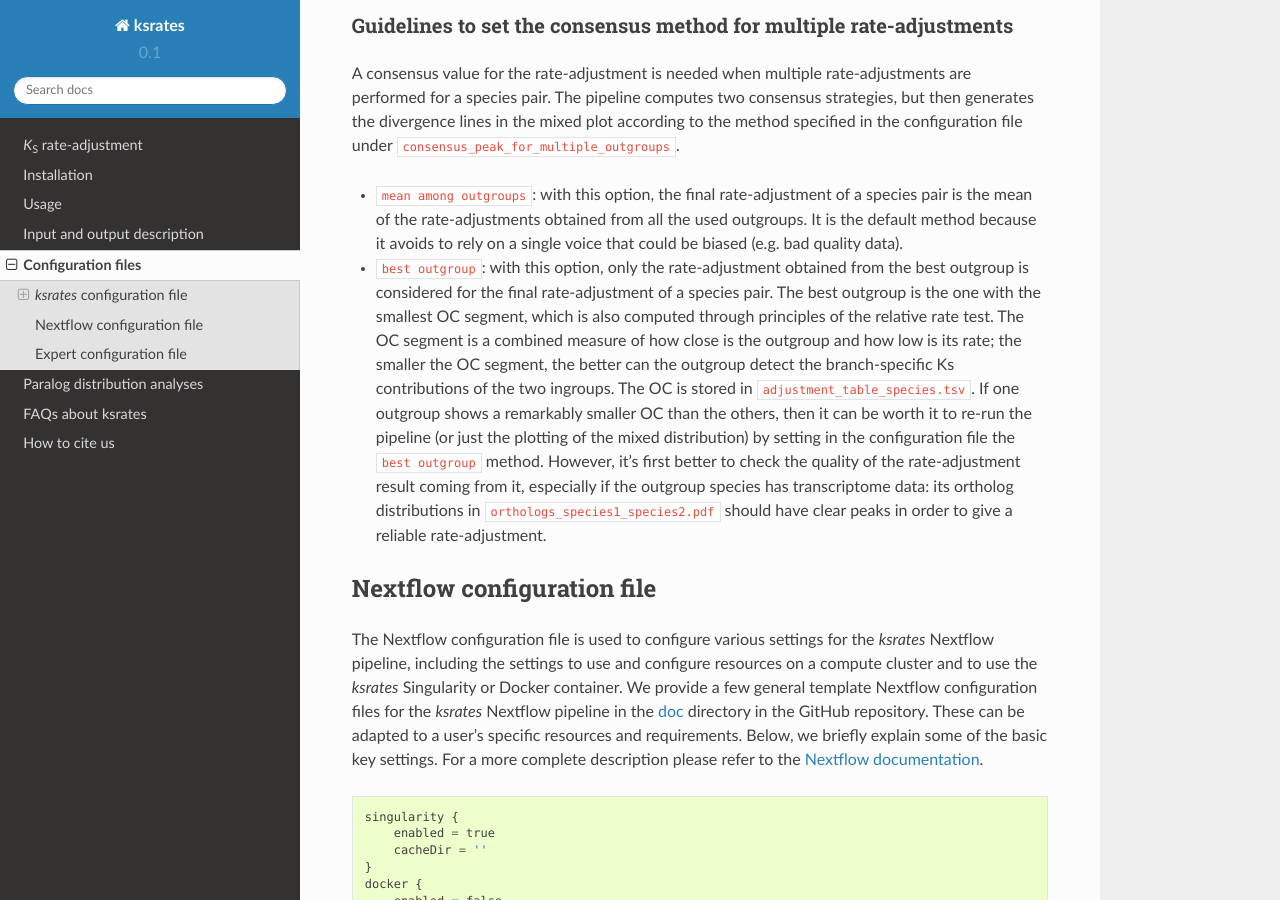
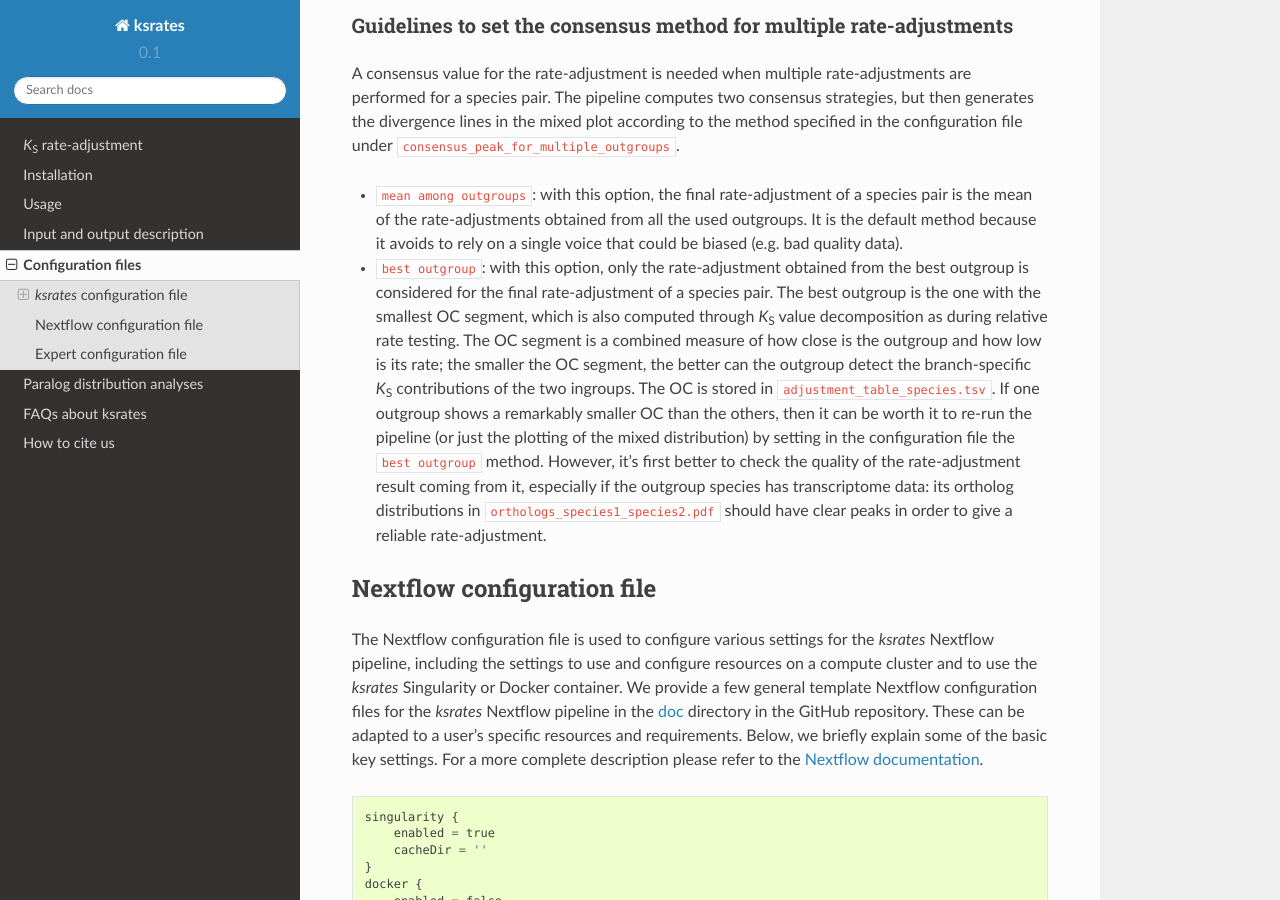
Before and after one commit to VIB-PSB/ksrates, a Sphinx documentation site: the page built from doc/source/configuration.rst, in a window 1280 px wide and 900 px high, scrolled down 3303 px. Built offline with Sphinx 7.4.7 and the Read the Docs theme 2.0.0, drawn with Linux system fonts in a browser that asks for light colours.

Commit message:
Accept suggestions by reviewer about renaming
Co-authored-by: lohausr <56632794+lohausr@users.noreply.github.com>

```diff
--- a/doc/source/configuration.rst
+++ b/doc/source/configuration.rst
@@ -114,7 +114,7 @@ Guidelines to set the consensus method for multiple rate-adjustments
 A consensus value for the rate-adjustment is needed when multiple rate-adjustments are performed for a species pair. The pipeline computes two consensus strategies, but then generates the divergence lines in the mixed plot according to the method specified in the configuration file under ``consensus_peak_for_multiple_outgroups``.
 
 * ``mean among outgroups``: with this option, the final rate-adjustment of a species pair is the mean of the rate-adjustments obtained from all the used outgroups. It is the default method because it avoids to rely on a single voice that could be biased (e.g. bad quality data).
-* ``best outgroup``: with this option, only the rate-adjustment obtained from the best outgroup is considered for the final rate-adjustment of a species pair. The best outgroup is the one with the smallest OC segment, which is also computed through principles of the relative rate test. The OC segment is a combined measure of how close is the outgroup and how low is its rate; the smaller the OC segment, the better can the outgroup detect the branch-specific Ks contributions of the two ingroups. The OC is stored in ``adjustment_table_species.tsv``. If one outgroup shows a remarkably smaller OC than the others, then it can be worth it to re-run the pipeline (or just the plotting of the mixed distribution) by setting in the configuration file the ``best outgroup`` method. However, it's first better to check the quality of the rate-adjustment result coming from it, especially if the outgroup species has transcriptome data: its ortholog distributions in ``orthologs_species1_species2.pdf`` should have clear peaks in order to give a reliable rate-adjustment.
+* ``best outgroup``: with this option, only the rate-adjustment obtained from the best outgroup is considered for the final rate-adjustment of a species pair. The best outgroup is the one with the smallest OC segment, which is also computed through *K*:sub:`S` value decomposition as during relative rate testing. The OC segment is a combined measure of how close is the outgroup and how low is its rate; the smaller the OC segment, the better can the outgroup detect the branch-specific *K*:sub:`S` contributions of the two ingroups. The OC is stored in ``adjustment_table_species.tsv``. If one outgroup shows a remarkably smaller OC than the others, then it can be worth it to re-run the pipeline (or just the plotting of the mixed distribution) by setting in the configuration file the ``best outgroup`` method. However, it's first better to check the quality of the rate-adjustment result coming from it, especially if the outgroup species has transcriptome data: its ortholog distributions in ``orthologs_species1_species2.pdf`` should have clear peaks in order to give a reliable rate-adjustment.
 
 
 .. _`nextflow_config_section`:
```
